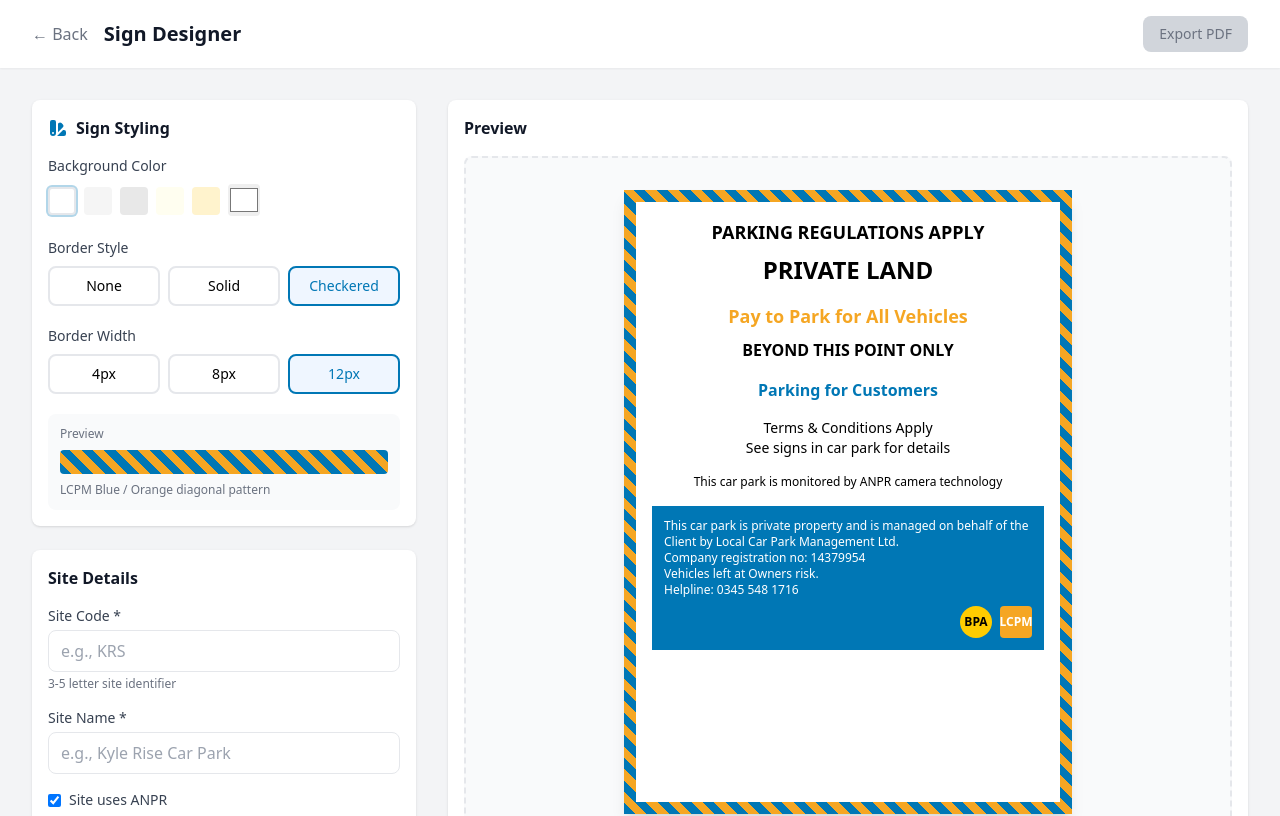
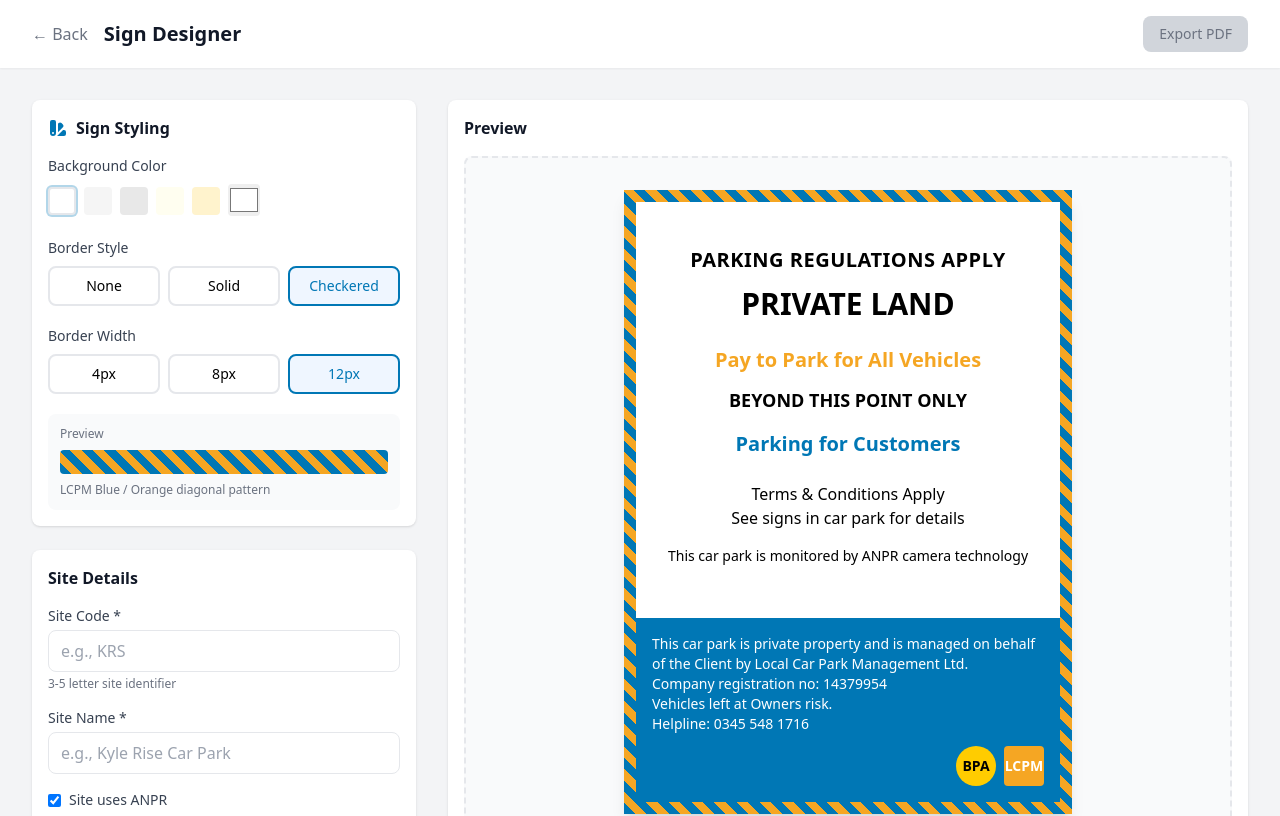
Before and after one commit to WispAyr/signage-designer, a Next.js app: page /designer in a window 1280 px wide. Shown: the top 816 px of the page. Built offline with nearby package versions, Linux system fonts and the light colour scheme.

Commit message:
feat: adaptive spacing and larger text sizes

```diff
--- a/src/app/designer/page.tsx
+++ b/src/app/designer/page.tsx
@@ -588,7 +588,7 @@
         style={{ padding: `${styling.borderWidth}px` }}
       >
         <div
-          className="p-4 text-center relative"
+          className="text-center relative h-full"
           style={{
             backgroundColor: styling.backgroundColor,
             aspectRatio: '210/297',
@@ -623,7 +623,7 @@
   return (
     <div className="w-full max-w-md shadow-lg">
       <div
-        className="p-4 text-center relative"
+        className="text-center relative h-full"
         style={getSignStyles()}
       >
         <SignContent
@@ -646,21 +646,23 @@
   metadata: SignMetadata;
 }) {
   return (
-    <>
+    <div className="flex flex-col h-full justify-between">
+      {/* Main Content */}
+      <div className="flex-1 flex flex-col justify-center py-4">
         {/* Header */}
-      <div className="text-lg font-bold mb-2">
-        {isTCs ? 'Terms & Conditions Apply' : 'PARKING REGULATIONS APPLY'}
+        <div className="text-xl font-bold mb-3 tracking-wide">
+          {isTCs ? 'TERMS & CONDITIONS APPLY' : 'PARKING REGULATIONS APPLY'}
         </div>
 
-      <div className="text-2xl font-bold mb-4">PRIVATE LAND</div>
+        <div className="text-3xl font-bold mb-6">PRIVATE LAND</div>
 
         {isEntrance && (
           <>
-          <div className="text-lg font-bold text-lcpm-orange mb-2">
+            <div className="text-xl font-bold text-lcpm-orange mb-3">
               Pay to Park for All Vehicles
             </div>
-          <div className="font-bold mb-4">BEYOND THIS POINT ONLY</div>
-          <div className="text-lcpm-blue font-bold mb-4">
+            <div className="text-lg font-bold mb-4">BEYOND THIS POINT ONLY</div>
+            <div className="text-xl text-lcpm-blue font-bold mb-6">
               {metadata.siteName || 'Parking for Customers'}
             </div>
           </>
@@ -668,43 +670,44 @@
 
         {isTCs && (
           <>
-          <div className="text-sm text-lcpm-blue font-bold mb-2">
+            <div className="text-base text-lcpm-blue font-bold mb-3 px-2">
               Breach of ANY term or condition will result in a PARKING CHARGE of £{metadata.parkingCharge} reduced to £{metadata.reducedCharge} if paid within {metadata.reducedPeriod} days.
             </div>
-          <div className="text-xs mb-4">
+            <div className="text-sm mb-4">
               By entering or remaining on this land you agree to abide by the Terms and Conditions.
             </div>
           </>
         )}
 
-      <div className="text-sm mb-4">
+        <div className="text-base mb-4">
           Terms & Conditions Apply
           <br />
           See signs in car park for details
         </div>
 
         {metadata.hasAnpr && (
-        <div className="text-xs mb-4">
+          <div className="text-sm mb-2">
             This car park is monitored by ANPR camera technology
           </div>
         )}
+      </div>
 
-      {/* Footer */}
-      <div className="bg-lcpm-blue text-white p-3 text-xs text-left mt-auto">
+      {/* Footer - always at bottom */}
+      <div className="bg-lcpm-blue text-white p-4 text-sm text-left">
         <p>This car park is private property and is managed on behalf of the Client by {metadata.companyName}.</p>
         <p>Company registration no: {metadata.companyRegNumber}</p>
         <p>Vehicles left at Owners risk.</p>
         <p>Helpline: {metadata.helplineNumber}</p>
-        <div className="flex justify-end gap-2 mt-2">
-          <div className="w-8 h-8 bg-lcpm-yellow rounded-full flex items-center justify-center text-xs text-black font-bold">
+        <div className="flex justify-end gap-2 mt-3">
+          <div className="w-10 h-10 bg-lcpm-yellow rounded-full flex items-center justify-center text-sm text-black font-bold">
             BPA
           </div>
-          <div className="w-8 h-8 bg-lcpm-orange rounded flex items-center justify-center text-xs text-white font-bold">
+          <div className="w-10 h-10 bg-lcpm-orange rounded flex items-center justify-center text-sm text-white font-bold">
             LCPM
           </div>
         </div>
       </div>
-    </>
+    </div>
   );
 }
 
```
Lines whose indentation alone changed are shown as unchanged.
